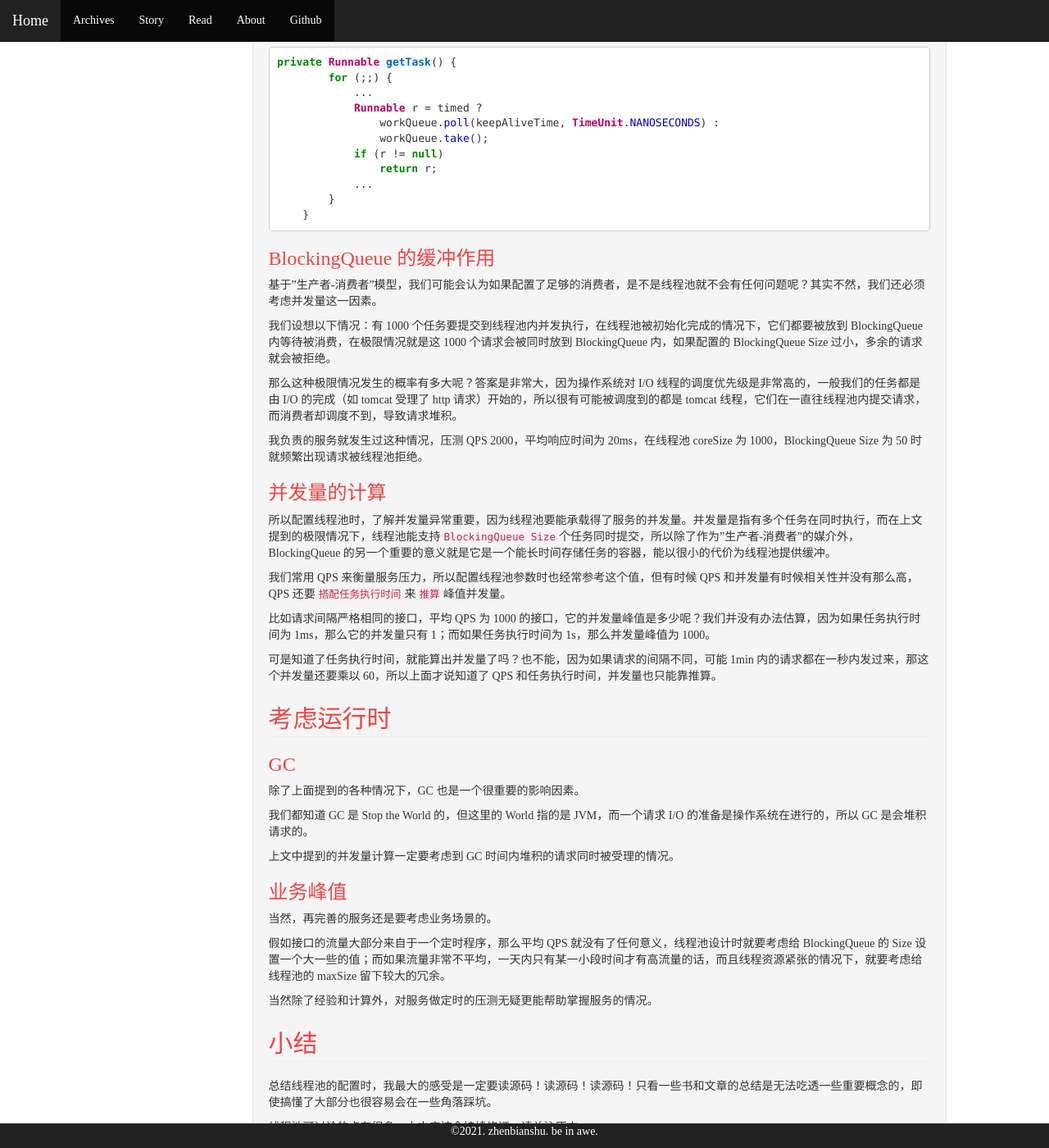
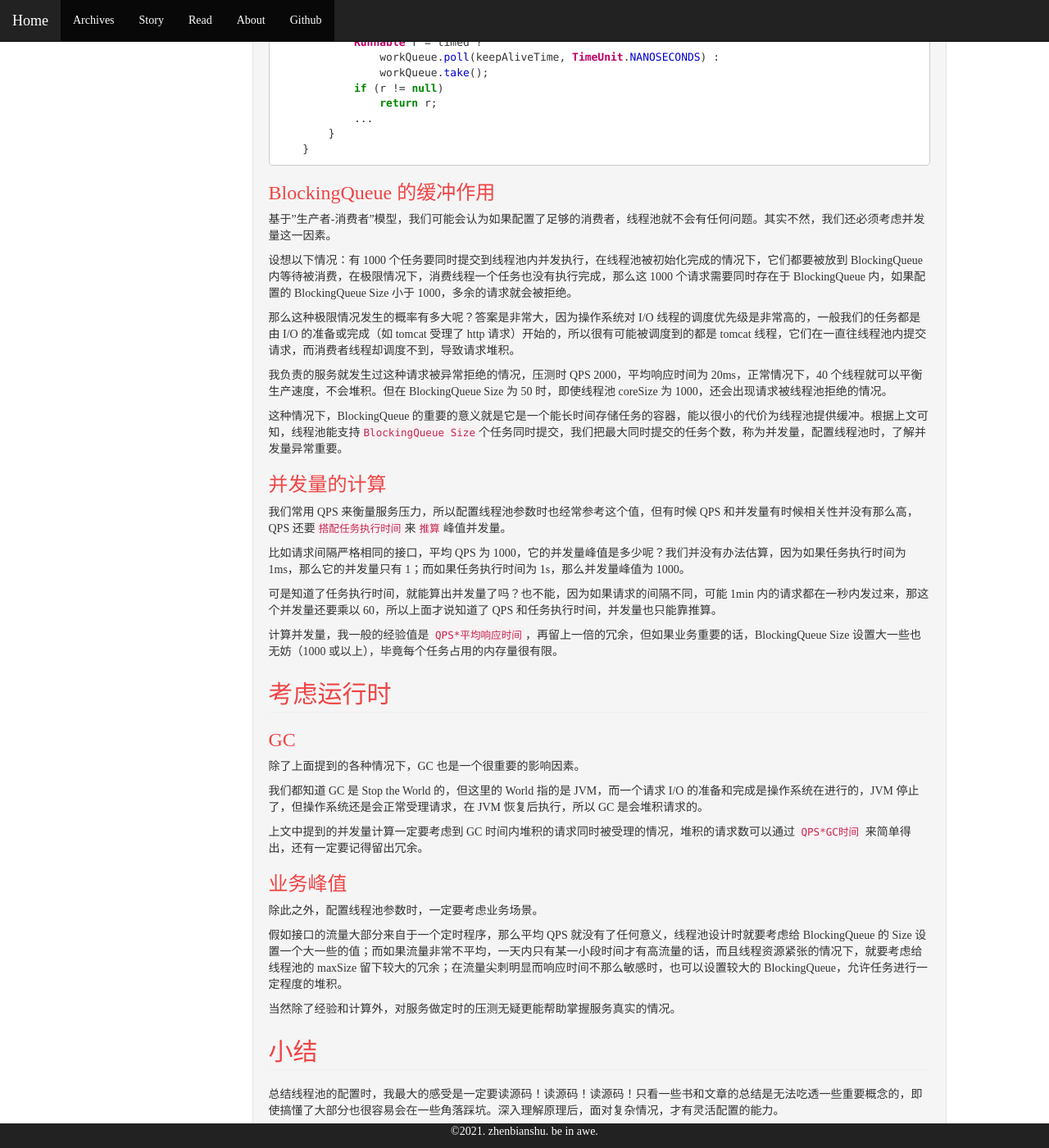
Before and after one commit to zhenbianshu/zhenbianshu.github.io, a Jekyll site: the page built from _posts/2020-12-21-misunderstanding_in_thread_pool_config.md, in a window 1280 px wide and 1400 px high, scrolled down 2639 px. Shown: the whole window at 82% size. Built offline with Jekyll 4.4.1, drawn with Linux system fonts in a browser that asks for light colours; comment, search, counter and statistics services are not loaded; some of the changed text lies outside the part shown.

Commit message:
Update 2020-12-21-misunderstanding_in_thread_pool_config.md
修订

````diff
--- a/_posts/2020-12-21-misunderstanding_in_thread_pool_config.md
+++ b/_posts/2020-12-21-misunderstanding_in_thread_pool_config.md
@@ -5,25 +5,24 @@
 category: blog
 tags: [Java, Thread]
 comments: true
-hidden: true
 ---
 
 ## 前言
 ---
-由于线程的创建和销毁对操作系统来说都是比较重量级的操作，所以线程的池化在各种语言内都有实践，当然在 Java 语言中线程池是也非常重要的一部分，有 Doug Lea 大神对线程池的封装，我们使用的时候是非常方便，但也可能会因为不了解源码，对线程池的配置参数存在误解。
+由于线程的创建和销毁对操作系统来说都是比较重量级的操作，所以线程的池化在各种语言内都有实践，当然在 Java 语言中线程池是也非常重要的一部分，有 Doug Lea 大神对线程池的封装，我们使用的时候是非常方便，但也可能会因为不了解其具体实现，对线程池的配置参数存在误解。
 
-我们经常在一些技术书籍或博客上看到，线程池的使用流程如下：
+我们经常在一些技术书籍或博客上看到，向线程池提交任务时，线程池的执行逻辑如下：
 
-1. 当一个任务被提交后，线程池首先检正在运行的线程数是否达到核心线程数，如果未达到则创建一个核心线程。
+1. 当一个任务被提交后，线程池首先检查正在运行的线程数是否达到核心线程数，如果未达到则创建一个线程。
 2. 如果线程池内正在运行的线程数已经达到了核心线程数，任务将会被放到 BlockingQueue 内。
-3. 如果 BlockingQueue 已满，线程池将会尝试将线程数添加到最大线程池容量。
-4. 如果当前线程池内线程数量已经达到最大线程池容量，则会执行拒绝策略拒绝线程的执行。
+3. 如果 BlockingQueue 已满，线程池将会尝试将线程数扩充到最大线程池容量。
+4. 如果当前线程池内线程数量已经达到最大线程池容量，则会执行拒绝策略拒绝任务提交。
 
 流程如图（摘自美团技术博客）：
 
 <img src="/images/2020/thread_pool_flow.png"  alt=""/>
 
-流程描述当然没有问题，问题是描述中的某些点如果未经过推敲，容易导致误解。而且描述中的情境太理想化，如果配置时不考虑运行时环境，会出现一些非常诡异的问题。
+流程描述没有问题，但如果某些点未经过推敲，容易导致误解，而且描述中的情境太理想化，如果配置时不考虑运行时环境，也会出现一些非常诡异的问题。
 
 {{ site.article.copyright }}
 
@@ -31,17 +30,15 @@
 ---
 线程池内线程数量小于等于 coreSize 的部分我称为核心池，核心池是线程池的常驻部分，内部的线程一般不会被销毁，我们提交的任务也应该绝大部分都由核心池内的线程来执行。
 
-### 线程创建时机
+### 线程创建时机的误解
 有关核心池最常见的一个误区是没搞清楚核心池内线程的创建时机，这个问题，我觉得甩 10% 的锅给 Doug Lea 大神应该不算过分，因为他在文档里写道 "If fewer than corePoolSize threads are running, try to start a new thread with the given command as its first task"，其中 `"running"` 这个词就比较有歧义，因为在我们理解里 running 是指当前线程已被操作系统调度，拥有操作系统时间分片，或者被理解为正在执行某个任务。
 
-基于以上的理解，我们很容易就认为如果任务的 QPS 非常低，线程池内线程数量永远也达不到 coreSize。
-
-即如果我们配置了 coreSize 为 1000，实际上 QPS 只有 1，单个任务耗时 1s，那么核心池大小就会一直是 1，即使有流量抖动，核心池也只会被扩容到 3。因为一个线程每秒执行执行一个任务，刚好不用创建新线程就足以应对 1QPS。
+基于以上的理解，我们很容易就认为如果任务的 QPS 非常低，线程池内线程数量永远也达不到 coreSize。 即如果我们配置了 coreSize 为 1000，实际上 QPS 只有 1，单个任务耗时 1s，那么核心池大小就会一直是 1，即使有流量抖动，核心池也只会被扩容到 3。因为一个线程每秒执行执行一个任务，刚好不用创建新线程就足以应对 1QPS。
 
 ### 创建过程
-但如果简单设计一个测试，使用 jstack 打印出线程栈并计算一下线程池内线程数量，会发现线程池内的线程数会随着任务的提交而逐渐增大，直到达到 coreSize。
+但如果简单设计一个测试，使用 jstack 打印出线程栈并数一下线程池内线程数量，会发现线程池内的线程数会随着任务的提交而逐渐增大，直到达到 coreSize。
 
-因为核心池的设计初衷是想它能承载日常流量的峰值，而且作为常驻池，它应该被尽快初始化，所以线程池的逻辑是在没有达到 coreSize 之前，每一个任务都会创建一个新的线程，对应的源码为：
+因为核心池的设计初衷是想它能作为常驻池，承载日常流量，所以它应该被尽快初始化，于是线程池的逻辑是在没有达到 coreSize 之前，每一个任务都会创建一个新的线程，对应的源码为：
 
 ```java
     public void execute(Runnable command) {
@@ -57,19 +54,13 @@
 ```
 而文档里的 running 状态也指的是线程已经被创建，我们也知道线程被创建后，会在一个 while 循环里尝试从 BlockingQueue 里获取并执行任务，说它正在 running 也不为过。
 
-基于此，一些高并发的服务经常会需要预热，其实并不是期望 JVM 能对热点代码做 JIT 等优化，对线程池、连接池和本地缓存的预热才是重点。
+基于此，我们对一些高并发服务进行的预热，其实并不是期望 JVM 能对热点代码做 JIT 等优化，对线程池、连接池和本地缓存的预热才是重点。
+
 ## BlockingQueue
 ---
-BlockingQueue 也是线程池内的一个极重要的组件，它有两个作用：
-
-1. 作为"生产者-消费者"模型的中间媒介；
-2. 为大量突发的流量做缓冲。
-
-理解和配置它也经常会出错。
+BlockingQueue 是线程池内的另一个重要组件，首先它是线程池"生产者-消费者"模型的中间媒介，另外它也可以为大量突发的流量做缓冲，但理解和配置它也经常会出错。
 ### 运行模型
-最常见的错误是不理解线程池的运行模型。首先要明确的一点是线程池并没有准确的调度功能，即它无法感知有哪些线程是处于空闲状态的，并把提交的任务派发给空闲线程。
-
-线程池采用的是"生产者-消费者"模式，除了触发线程创建的任务（线程的 firstTask）不会入 BlockingQueue 外，其他任务都要进入到 BlockingQueue，等待线程池内的线程消费，而任务会被哪个线程消费到完全取决于操作系统的调度。
+最常见的错误是不理解线程池的运行模型。首先要明确的一点是线程池并没有准确的调度功能，即它无法感知有哪些线程是处于空闲状态的，并把提交的任务派发给空闲线程。线程池采用的是"生产者-消费者"模式，除了触发线程创建的任务（线程的 firstTask）不会入 BlockingQueue 外，其他任务都要进入到 BlockingQueue，等待线程池内的线程消费，而任务会被哪个线程消费到完全取决于操作系统的调度。
 
 对应的生产者源码如下：
 ```java
@@ -102,42 +93,44 @@
     }
 ```
 ### BlockingQueue 的缓冲作用
-基于"生产者-消费者"模型，我们可能会认为如果配置了足够的消费者，是不是线程池就不会有任何问题呢？其实不然，我们还必须考虑并发量这一因素。
+基于"生产者-消费者"模型，我们可能会认为如果配置了足够的消费者，线程池就不会有任何问题。其实不然，我们还必须考虑并发量这一因素。
 
-我们设想以下情况：有 1000 个任务要提交到线程池内并发执行，在线程池被初始化完成的情况下，它们都要被放到 BlockingQueue 内等待被消费，在极限情况就是这 1000 个请求会被同时放到 BlockingQueue 内，如果配置的 BlockingQueue Size 过小，多余的请求就会被拒绝。
+设想以下情况：有 1000 个任务要同时提交到线程池内并发执行，在线程池被初始化完成的情况下，它们都要被放到 BlockingQueue 内等待被消费，在极限情况下，消费线程一个任务也没有执行完成，那么这 1000 个请求需要同时存在于 BlockingQueue 内，如果配置的 BlockingQueue Size 小于 1000，多余的请求就会被拒绝。
 
-那么这种极限情况发生的概率有多大呢？答案是非常大，因为操作系统对 I/O 线程的调度优先级是非常高的，一般我们的任务都是由 I/O 的完成（如 tomcat 受理了 http 请求）开始的，所以很有可能被调度到的都是 tomcat 线程，它们在一直往线程池内提交请求，而消费者却调度不到，导致请求堆积。
+那么这种极限情况发生的概率有多大呢？答案是非常大，因为操作系统对 I/O 线程的调度优先级是非常高的，一般我们的任务都是由 I/O 的准备或完成（如 tomcat 受理了 http 请求）开始的，所以很有可能被调度到的都是 tomcat 线程，它们在一直往线程池内提交请求，而消费者线程却调度不到，导致请求堆积。
 
-我负责的服务就发生过这种情况，压测 QPS 2000，平均响应时间为 20ms，在线程池 coreSize 为 1000，BlockingQueue Size 为 50 时就频繁出现请求被线程池拒绝。
+我负责的服务就发生过这种请求被异常拒绝的情况，压测时 QPS 2000，平均响应时间为 20ms，正常情况下，40 个线程就可以平衡生产速度，不会堆积。但在 BlockingQueue Size 为 50 时，即使线程池 coreSize 为 1000，还会出现请求被线程池拒绝的情况。
+
+这种情况下，BlockingQueue 的重要的意义就是它是一个能长时间存储任务的容器，能以很小的代价为线程池提供缓冲。根据上文可知，线程池能支持`BlockingQueue Size`个任务同时提交，我们把最大同时提交的任务个数，称为并发量，配置线程池时，了解并发量异常重要。
 
 ### 并发量的计算
-所以配置线程池时，了解并发量异常重要，因为线程池要能承载得了服务的并发量。并发量是指有多个任务在同时执行，而在上文提到的极限情况下，线程池能支持`BlockingQueue Size`个任务同时提交，所以除了作为"生产者-消费者"的媒介外，BlockingQueue 的另一个重要的意义就是它是一个能长时间存储任务的容器，能以很小的代价为线程池提供缓冲。
-
 我们常用 QPS 来衡量服务压力，所以配置线程池参数时也经常参考这个值，但有时候 QPS 和并发量有时候相关性并没有那么高，QPS 还要`搭配任务执行时间`来`推算`峰值并发量。
 
-比如请求间隔严格相同的接口，平均 QPS 为 1000 的接口，它的并发量峰值是多少呢？我们并没有办法估算，因为如果任务执行时间为 1ms，那么它的并发量只有 1；而如果任务执行时间为 1s，那么并发量峰值为 1000。
+比如请求间隔严格相同的接口，平均 QPS 为 1000，它的并发量峰值是多少呢？我们并没有办法估算，因为如果任务执行时间为 1ms，那么它的并发量只有 1；而如果任务执行时间为 1s，那么并发量峰值为 1000。
 
 可是知道了任务执行时间，就能算出并发量了吗？也不能，因为如果请求的间隔不同，可能 1min 内的请求都在一秒内发过来，那这个并发量还要乘以 60，所以上面才说知道了 QPS 和任务执行时间，并发量也只能靠推算。
+
+计算并发量，我一般的经验值是 `QPS*平均响应时间`，再留上一倍的冗余，但如果业务重要的话，BlockingQueue Size 设置大一些也无妨（1000 或以上），毕竟每个任务占用的内存量很有限。
 
 ## 考虑运行时
 ---
 ### GC
 除了上面提到的各种情况下，GC 也是一个很重要的影响因素。
 
-我们都知道 GC 是 Stop the World 的，但这里的 World 指的是 JVM，而一个请求 I/O 的准备是操作系统在进行的，所以 GC 是会堆积请求的。
+我们都知道 GC 是 Stop the World 的，但这里的 World 指的是 JVM，而一个请求 I/O 的准备和完成是操作系统在进行的，JVM 停止了，但操作系统还是会正常受理请求，在 JVM 恢复后执行，所以 GC 是会堆积请求的。
 
-上文中提到的并发量计算一定要考虑到 GC 时间内堆积的请求同时被受理的情况。
+上文中提到的并发量计算一定要考虑到 GC 时间内堆积的请求同时被受理的情况，堆积的请求数可以通过 `QPS*GC时间` 来简单得出，还有一定要记得留出冗余。
 
 ### 业务峰值
-当然，再完善的服务还是要考虑业务场景的。
+除此之外，配置线程池参数时，一定要考虑业务场景。
 
-假如接口的流量大部分来自于一个定时程序，那么平均 QPS 就没有了任何意义，线程池设计时就要考虑给 BlockingQueue 的 Size 设置一个大一些的值；而如果流量非常不平均，一天内只有某一小段时间才有高流量的话，而且线程资源紧张的情况下，就要考虑给线程池的 maxSize 留下较大的冗余。
+假如接口的流量大部分来自于一个定时程序，那么平均 QPS 就没有了任何意义，线程池设计时就要考虑给 BlockingQueue 的 Size 设置一个大一些的值；而如果流量非常不平均，一天内只有某一小段时间才有高流量的话，而且线程资源紧张的情况下，就要考虑给线程池的 maxSize 留下较大的冗余；在流量尖刺明显而响应时间不那么敏感时，也可以设置较大的 BlockingQueue，允许任务进行一定程度的堆积。
 
-当然除了经验和计算外，对服务做定时的压测无疑更能帮助掌握服务的情况。
+当然除了经验和计算外，对服务做定时的压测无疑更能帮助掌握服务真实的情况。
 
 ## 小结
 ---
-总结线程池的配置时，我最大的感受是一定要读源码！读源码！读源码！只看一些书和文章的总结是无法吃透一些重要概念的，即使搞懂了大部分也很容易会在一些角落踩坑。
+总结线程池的配置时，我最大的感受是一定要读源码！读源码！读源码！只看一些书和文章的总结是无法吃透一些重要概念的，即使搞懂了大部分也很容易会在一些角落踩坑。深入理解原理后，面对复杂情况，才有灵活配置的能力。
 
 线程池可讨论的点有很多，本文应该会持续修订，请关注原文。
 
````
